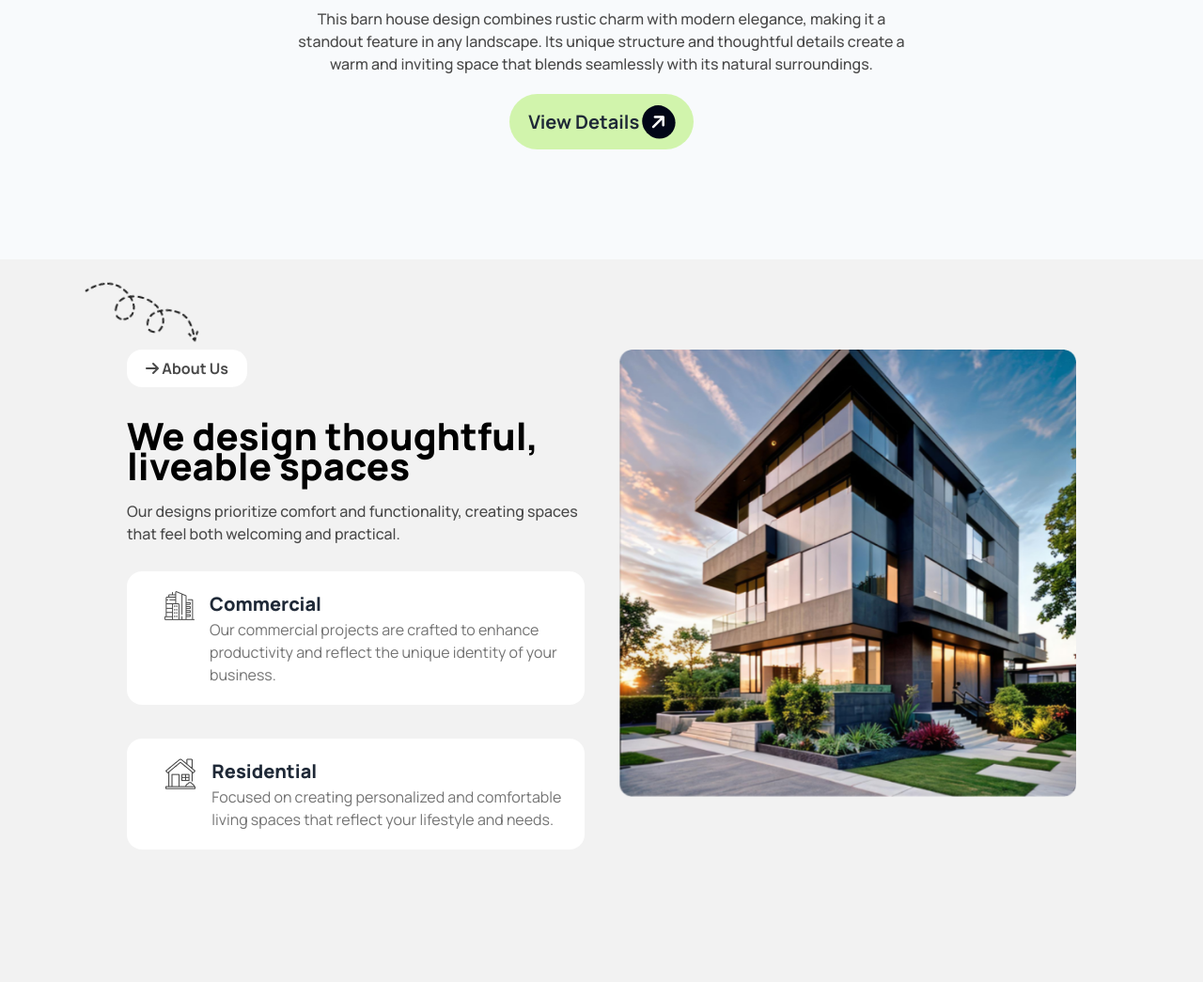
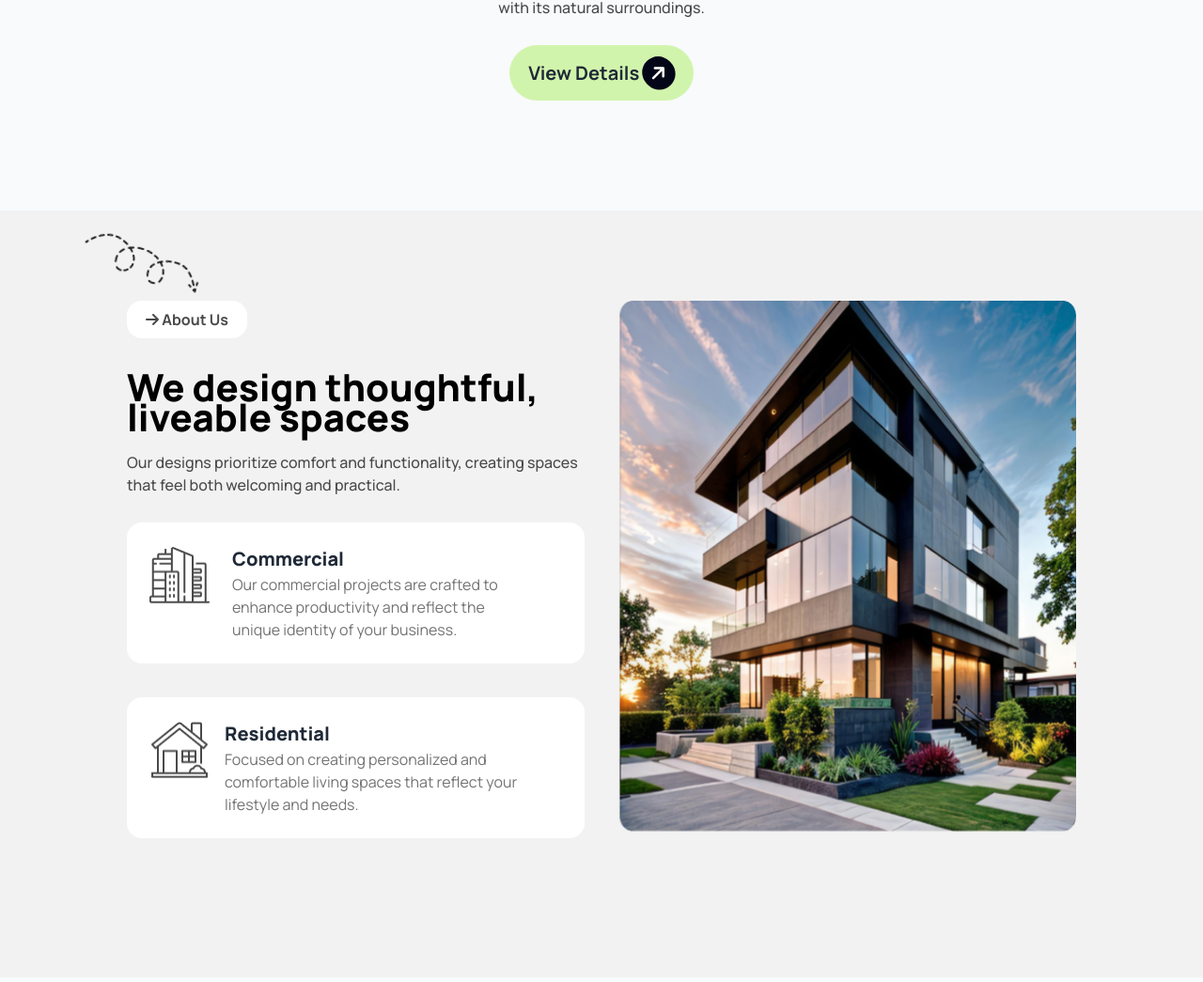
Before and after one commit to MonifaAnna/asssingment-3, a plain HTML site: page index.html in a window 1280 px wide. Shown: the part 768-1813 px from the top of the page at 94% size. Drawn offline with nearby package versions, Linux system fonts and the light colour scheme.

Commit message:
correction

```diff
--- a/index.html
+++ b/index.html
@@ -93,9 +93,9 @@
                 <img src="./assets/banner.png" alt="">
              </div>
              <!-- text-content -->
-              <div class="lg:w-4/6 w-full text-center space-y-8 pt-8">
+              <div class="lg:w-5/6 w-full text-center space-y-8 pt-8">
                 <h1 class="text-4xl sm:text-5xl lg:text-6xl font-extrabold">A barn house of this design has a striking appearance</h1>
-                <p class=" text-[#494949] font-[500] pb-8">This barn house design combines rustic charm with modern elegance, making it a standout feature in any landscape. Its unique structure and thoughtful details create a warm and inviting space that blends seamlessly with its natural surroundings.</p>
+                <p class=" text-[#494949] font-[500] pb-10">This barn house design combines rustic charm with modern elegance, making it a standout feature in any landscape. Its unique structure and thoughtful details create a warm and inviting space that blends seamlessly with its natural surroundings.</p>
                  <a class=" bg-secondary text-xl font-bold rounded-[32px] py-4 px-5">
                     View Details
                 <i class="bg-slate-950 text-white p-2 rounded-full -rotate-45 fa-solid fa-arrow-right "></i>
@@ -107,10 +107,10 @@
     <main>
       <!-- about section start -->
        <section class="lg:px-[135px] px-5 bg-base-200 pt-3 sm:pt-0 pb-12 sm:pb-32">
-          <div class="grid grid-cols-1 lg:grid-cols-2 gap-9">
+          <div class="grid grid-cols-1 lg:grid-cols-2 gap-9 ">
              <!-- text-content -->
-            <div class="space-y-2 lg:space-y-5 mb-5">
-              <div>
+            <div class="space-y-2 lg:space-y-5 mb-5 ">
+              <div class="">
                 <img src="./assets/Vector.png" class="-ml-12 rotate-12 mb-5 mt-8 hidden lg:block" alt="">
                 <div class="text-center lg:text-start">
                     <button class="px-5 text-[#494949] font-bold py-2 bg-white rounded-2xl mt-8 lg:mt-0 mb-4"> <i class="fa-solid fa-arrow-right"></i> About Us</button>
@@ -122,20 +122,20 @@
               </div>
               <p class="font-[500] text-[#494949] text-center pb-4 lg:pb-0 lg:text-start">Our designs prioritize comfort and functionality, creating spaces that feel both welcoming and practical.</p>
               <div class="sm:flex lg:flex-col sm:gap-3">
-                 <div class="pl-10 py-5 bg-white rounded-2xl flex space-x-4 mt-2">
-                  <div>
-                     <img src="./assets/commercial.png" alt="">
+                 <div class=" p-5 lg:p-6 bg-white rounded-2xl  flex mt-2">
+                  <div class="w-[40px] h-[40px] lg:w-[64px] lg:h-[64px]">
+                     <img class="w-full h-full" src="./assets/commercial.png" alt="">
                   </div>
-                  <div>
+                  <div class=" lg:w-[320px] w-[235px] ml-6">
                     <h5 class="font-extrabold text-[20px]">Commercial</h5>
                     <p class="text-[#737373]">Our commercial projects are crafted to enhance productivity and reflect the unique identity of your business.</p>
                   </div>
                </div>
-                <div class="pl-10 py-5 bg-white rounded-2xl flex space-x-4 mt-6">
-                  <div>
-                     <img src="./assets/residential.png" alt="">
+                <div class="p-5 lg:p-6 bg-white rounded-2xl flex space-x-4 mt-6">
+                  <div class="w-[40px] h-[40px] lg:w-[64px] lg:h-[64px]">
+                     <img class="w-full h-full"  src="./assets/residential.png" alt="">
                   </div>
-                  <div>
+                  <div class="lg:w-[320px] w-[235px]">
                     <h5 class="font-extrabold text-[20px]">Residential</h5>
                     <p class="text-[#737373]">Focused on creating personalized and comfortable living spaces that reflect your lifestyle and needs.</p>
                   </div>
@@ -143,8 +143,8 @@
               </div>
             </div>
             <!-- image-content -->
-            <div class="lg:mt-24 sm:w-full lg:w-auto">
-              <img src="./assets/Rectangle.png" class="sm:w-full" alt="">
+            <div class="lg:mt-24 sm:w-full lg:w-auto  lg:h-[565px] w-[335px] h-[223px] ">
+              <img src="./assets/Rectangle.png" class="sm:w-full w-full h-full" alt="">
             </div>
           </div>
        </section>
```
